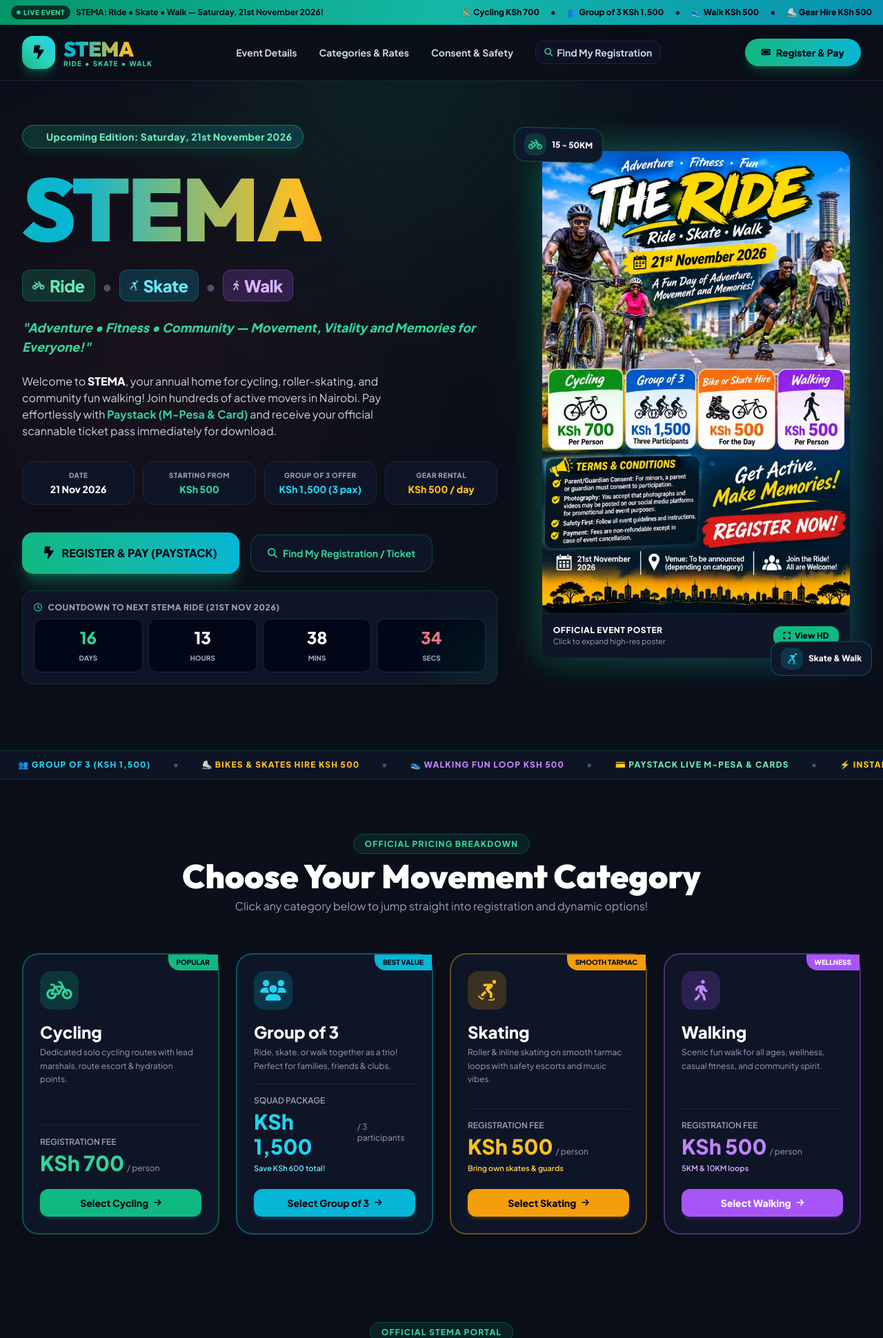
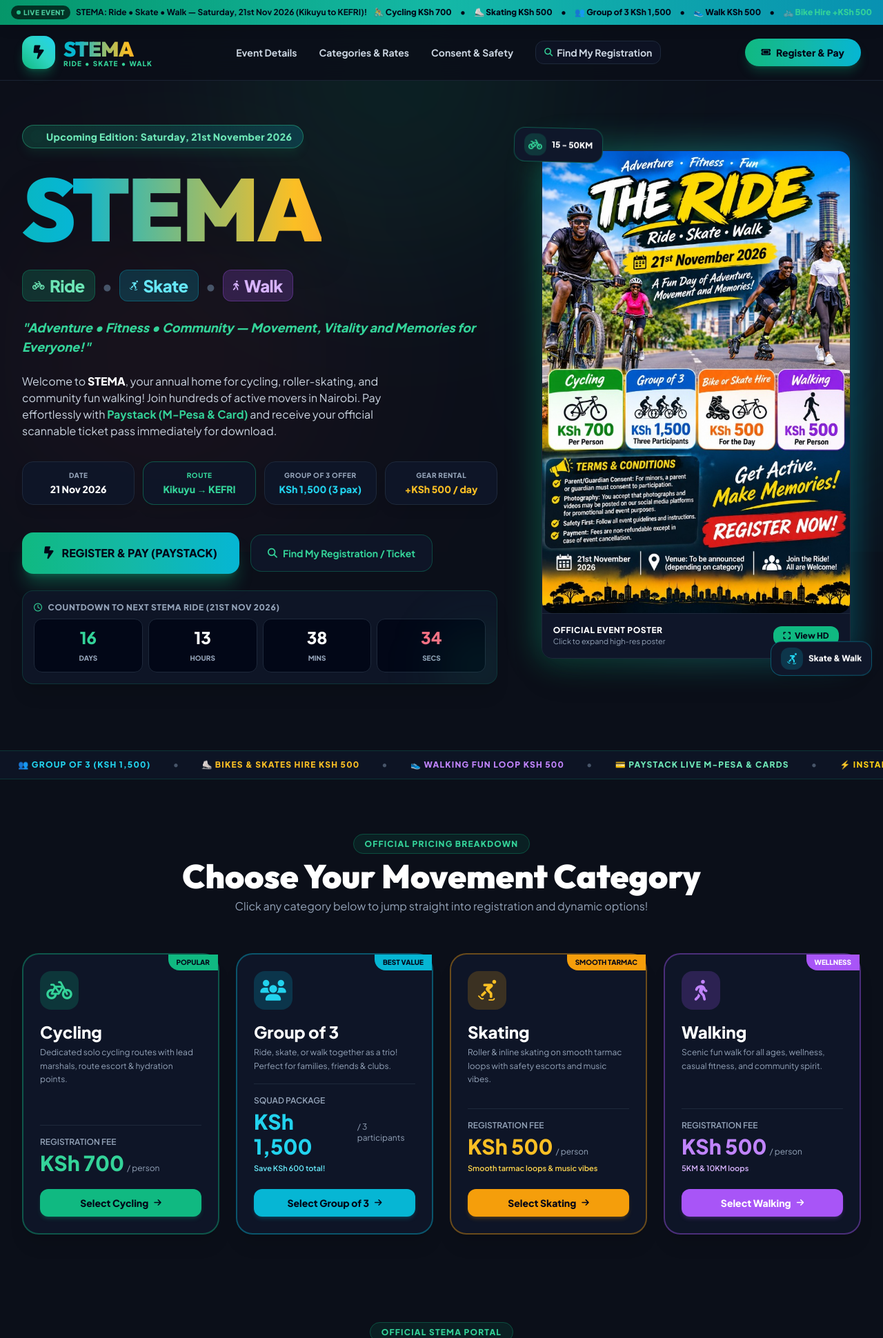
Before and after one commit to ybhmziza-design/Stemaride, a Flask app: page / in a window 1280 px wide. Shown: the top 1940 px of the page at 69% size. Run offline with Flask 3, Linux system fonts and the light colour scheme; some libraries are stand-ins or nearby versions.

Commit message:
Add files via upload

```diff
--- a/Stemaride/app.py
+++ b/Stemaride/app.py
@@ -143,9 +143,12 @@ def api_register():
         }
 
         calculated_total = base_rates.get(category, 700)
+        needs_hire = bool(data.get('needs_hire'))
+        if needs_hire:
+            calculated_total += 500
+
         data['amount_due'] = calculated_total
-        data['needs_hire'] = 0
-        data['hire_details'] = {}
+        data['needs_hire'] = 1 if needs_hire else 0
 
         # Category label mapping
         labels = {
--- a/Stemaride/static/js/main.js
+++ b/Stemaride/static/js/main.js
@@ -78,6 +78,9 @@ function onCategoryChanged() {
     const promptGroup = document.getElementById('prompt-group-of-3');
     const promptWalking = document.getElementById('prompt-walking');
     const heading = document.getElementById('prompt-heading');
+    const bikeHireContainer = document.getElementById('bicycle_hire_container');
+    const hireCheckbox = document.getElementById('checkbox_needs_hire');
+    const hireDropdowns = document.getElementById('hire_options_dropdowns');
 
     // Hide all prompts first
     if (promptCycling) promptCycling.classList.add('hidden');
@@ -91,21 +94,32 @@ function onCategoryChanged() {
     if (category === 'cycling') {
         if (promptCycling) promptCycling.classList.remove('hidden');
         if (heading) heading.innerText = "Cycling Route & Distance Options";
+        if (bikeHireContainer) bikeHireContainer.classList.remove('hidden');
         basePrice = 700;
         label = "Cycling Individual";
     } else if (category === 'skating') {
         if (promptSkating) promptSkating.classList.remove('hidden');
-        if (heading) heading.innerText = "Skating Loop & Gear Confirmation";
+        if (heading) heading.innerText = "Skating Options";
+        // Flat 500 for skating (no hiring vs own skates distinction)
+        if (bikeHireContainer) bikeHireContainer.classList.add('hidden');
+        if (hireCheckbox) hireCheckbox.checked = false;
+        if (hireDropdowns) hireDropdowns.classList.add('hidden');
         basePrice = 500;
-        label = "Roller / Inline Skating";
+        label = "Skating";
     } else if (category === 'group_of_3') {
         if (promptGroup) promptGroup.classList.remove('hidden');
         if (heading) heading.innerText = "Group of 3 Participants Registration";
+        if (bikeHireContainer) bikeHireContainer.classList.add('hidden');
+        if (hireCheckbox) hireCheckbox.checked = false;
+        if (hireDropdowns) hireDropdowns.classList.add('hidden');
         basePrice = 1500;
         label = "Group of 3 (Squad)";
     } else if (category === 'walking') {
         if (promptWalking) promptWalking.classList.remove('hidden');
         if (heading) heading.innerText = "Walking Route & Pace Preferences";
+        if (bikeHireContainer) bikeHireContainer.classList.add('hidden');
+        if (hireCheckbox) hireCheckbox.checked = false;
+        if (hireDropdowns) hireDropdowns.classList.add('hidden');
         basePrice = 500;
         label = "Walking Category";
     }
@@ -113,15 +127,67 @@ function onCategoryChanged() {
     calculateTotal(basePrice, label, category);
 }
 
+function toggleHireAddon(isChecked) {
+    const dropdowns = document.getElementById('hire_options_dropdowns');
+    if (dropdowns) {
+        if (isChecked) {
+            dropdowns.classList.remove('hidden');
+        } else {
+            dropdowns.classList.add('hidden');
+        }
+    }
+
+    // Recalculate with current category
+    const selectedRadio = document.querySelector('input[name="category"]:checked');
+    const category = selectedRadio ? selectedRadio.value : 'cycling';
+    let basePrice = 700;
+    let label = "Cycling Individual";
+    if (category === 'skating') {
+        basePrice = 500;
+        label = "Skating";
+    } else if (category === 'group_of_3') {
+        basePrice = 1500;
+        label = "Group of 3 (Squad)";
+    } else if (category === 'walking') {
+        basePrice = 500;
+        label = "Walking Category";
+    }
+
+    calculateTotal(basePrice, label, category);
+}
+
+function handleHireTypeChange(val) {
+    const sizeLabel = document.getElementById('hire_size_label');
+    const sizeInput = document.getElementById('hire_shoe_size');
+    if (!sizeLabel || !sizeInput) return;
+
+    sizeLabel.innerText = 'Rider Height / Bike Frame';
+    sizeInput.placeholder = 'e.g. 5\'8 ft or Medium Frame';
+}
+
 function calculateTotal(basePrice, label, category) {
     const totalDisplay = document.getElementById('total_amount_display');
     const feeBreakdown = document.getElementById('fee_breakdown_label');
+    const hireCheckbox = document.getElementById('checkbox_needs_hire');
+
+    let hireCost = 0;
+    // Only cycling has optional bicycle hire
+    if (category === 'cycling' && hireCheckbox && hireCheckbox.checked) {
+        hireCost = 500;
+    }
+
+    const total = basePrice + hireCost;
 
     if (totalDisplay) {
-        totalDisplay.innerText = `KSh ${basePrice.toLocaleString()}`;
+        totalDisplay.innerText = `KSh ${total.toLocaleString()}`;
     }
     if (feeBreakdown) {
-        feeBreakdown.innerText = `(${label}: KSh ${basePrice.toLocaleString()})`;
+        let breakdown = `(${label}: KSh ${basePrice.toLocaleString()}`;
+        if (hireCost > 0) {
+            breakdown += ` + Bike Rental: KSh 500 = KSh ${total.toLocaleString()}`;
+        }
+        breakdown += `)`;
+        feeBreakdown.innerText = breakdown;
     }
 }
 
@@ -164,6 +230,20 @@ async function handleRegistration(e) {
     const selectedCategory = selectedRadio ? selectedRadio.value : 'cycling';
     const isMinorBox = document.getElementById('is_minor_checkbox');
     const isMinor = isMinorBox ? isMinorBox.checked : false;
+
+    // Check equipment hire
+    const hireCheckbox = document.getElementById('checkbox_needs_hire');
+    const needsHire = hireCheckbox ? hireCheckbox.checked : false;
+
+    const hireDetails = {};
+    if (needsHire) {
+        const itemEl = document.getElementById('hire_item_type');
+        const sizeEl = document.getElementById('hire_shoe_size');
+        const kitEl = document.getElementById('hire_safety_kit');
+        hireDetails.hire_item = itemEl ? itemEl.value : (selectedCategory === 'skating' ? 'Roller Skates' : 'Bicycle');
+        hireDetails.size = sizeEl && sizeEl.value.trim() ? sizeEl.value.trim() : 'Standard';
+        hireDetails.safety_kit = kitEl ? kitEl.value : 'Helmet Included';
+    }
 
     // Prepare category details
     const categoryDetails = {};
@@ -216,10 +296,10 @@ async function handleRegistration(e) {
         phone_number: phoneEl ? phoneEl.value.trim() : '',
         email: emailEl ? emailEl.value.trim() : '',
         category: selectedCategory,
-        needs_hire: false,
+        needs_hire: needsHire,
+        hire_details: hireDetails,
         category_details: categoryDetails,
         group_members: groupMembers,
-        hire_details: {},
         is_minor: isMinor,
         parent_name: (isMinor && parentNameEl) ? parentNameEl.value.trim() : '',
         parent_phone: (isMinor && parentPhoneEl) ? parentPhoneEl.value.trim() : '',
--- a/Stemaride/templates/base.html
+++ b/Stemaride/templates/base.html
@@ -66,16 +66,18 @@
                 <span class="bg-black text-emerald-300 px-2 py-0.5 rounded-full text-[10px] uppercase tracking-wider font-black animate-pulse flex items-center gap-1">
                     <span class="w-1.5 h-1.5 rounded-full bg-emerald-400"></span> LIVE EVENT
                 </span>
-                <span class="font-bold">STEMA: Ride • Skate • Walk — Saturday, 21st November 2026!</span>
+                <span class="font-bold">STEMA: Ride • Skate • Walk — Saturday, 21st Nov 2026 (Kikuyu to KEFRI)!</span>
             </div>
-            <div class="hidden md:flex items-center space-x-4 text-xs font-black">
+            <div class="hidden md:flex items-center space-x-3 text-xs font-black">
                 <span class="hover:underline">🚴 Cycling KSh 700</span>
+                <span>•</span>
+                <span class="hover:underline">⛸️ Skating KSh 500</span>
                 <span>•</span>
                 <span class="hover:underline">👥 Group of 3 KSh 1,500</span>
                 <span>•</span>
                 <span class="hover:underline">👟 Walk KSh 500</span>
                 <span>•</span>
-                <span class="hover:underline">⛸️ Gear Hire KSh 500</span>
+                <span class="hover:underline text-emerald-400">🚲 Bike Hire +KSh 500</span>
             </div>
         </div>
     </div>
@@ -175,11 +177,12 @@
                     <h3 class="font-bold text-white uppercase tracking-wider text-xs mb-4">Upcoming Edition</h3>
                     <ul class="space-y-2 text-xs">
                         <li><span class="text-emerald-400 font-semibold">Date:</span> 21st November 2026</li>
-                        <li><span class="text-emerald-400 font-semibold">Venue:</span> Announced per category</li>
+                        <li><span class="text-emerald-400 font-semibold">Route / Venue:</span> Kikuyu to KEFRI</li>
                         <li><a href="#categories" class="hover:text-white transition">🚴 Cycling (KSh 700)</a></li>
                         <li><a href="#categories" class="hover:text-white transition">👥 Group of 3 (KSh 1,500)</a></li>
+                        <li><a href="#categories" class="hover:text-white transition">⛸️ Skating (KSh 500)</a></li>
                         <li><a href="#categories" class="hover:text-white transition">👟 Walking (KSh 500)</a></li>
-                        <li><a href="#categories" class="hover:text-white transition">⛸️ Gear Rental (KSh 500)</a></li>
+                        <li><a href="#categories" class="hover:text-white transition">🚲 Bike Rental (+KSh 500)</a></li>
                     </ul>
                 </div>
 
@@ -208,11 +211,11 @@
             </div>
 
             <div class="border-t border-slate-900 pt-8 flex flex-col sm:flex-row items-center justify-between text-xs text-slate-500">
-                <p>&copy; STEMA. All rights reserved. Designed for active movement & memories.</p>
-                <p class="mt-2 sm:mt-0 flex items-center space-x-3">
-                    <a href="{{ url_for('admin_view') }}" class="text-slate-400 hover:text-white flex items-center gap-1">
-                        <i class="fa-solid fa-lock text-[10px]"></i> Admin Portal
-                    </a>
+                <p id="admin-secret-trigger" class="cursor-pointer select-none text-slate-500 hover:text-slate-400 transition" title="STEMA 2026">
+                    &copy; 2026 STEMA. All rights reserved. Designed for active movement & memories.
+                </p>
+                <p class="mt-2 sm:mt-0 text-[11px] text-slate-500">
+                    Route: Kikuyu to KEFRI • Saturday, 21st November 2026
                 </p>
             </div>
         </div>
@@ -231,6 +234,24 @@
                 link.addEventListener('click', () => mobileMenu.classList.add('hidden'));
             });
         }
+
+        // Secret 5-clicks trigger on "2026 STEMA. All rights reserved." to open Organizer Portal
+        let adminClicks = 0;
+        let adminTimer = null;
+        const secretTrigger = document.getElementById('admin-secret-trigger');
+        if (secretTrigger) {
+            secretTrigger.addEventListener('click', () => {
+                adminClicks++;
+                clearTimeout(adminTimer);
+                adminTimer = setTimeout(() => {
+                    adminClicks = 0;
+                }, 2500);
+                if (adminClicks >= 5) {
+                    adminClicks = 0;
+                    window.location.href = "{{ url_for('admin_view') }}";
+                }
+            });
+        }
     </script>
     {% block scripts %}{% endblock %}
 </body>
--- a/Stemaride/templates/index.html
+++ b/Stemaride/templates/index.html
@@ -52,9 +52,9 @@
                         <div class="text-[10px] text-slate-400 uppercase font-black tracking-wider">Date</div>
                         <div class="font-black text-white text-sm mt-0.5">21 Nov 2026</div>
                     </div>
-                    <div class="bg-slate-900/90 border border-slate-800 rounded-2xl p-3 text-center shadow-lg hover:border-emerald-500/40 transition">
-                        <div class="text-[10px] text-slate-400 uppercase font-black tracking-wider">Starting From</div>
-                        <div class="font-black text-emerald-400 text-sm mt-0.5">KSh 500</div>
+                    <div class="bg-slate-900/90 border border-emerald-500/40 rounded-2xl p-3 text-center shadow-lg hover:border-emerald-400 transition">
+                        <div class="text-[10px] text-emerald-400 uppercase font-black tracking-wider">Route</div>
+                        <div class="font-black text-emerald-400 text-sm mt-0.5">Kikuyu → KEFRI</div>
                     </div>
                     <div class="bg-slate-900/90 border border-slate-800 rounded-2xl p-3 text-center shadow-lg hover:border-cyan-500/40 transition">
                         <div class="text-[10px] text-slate-400 uppercase font-black tracking-wider">Group of 3 Offer</div>
@@ -62,7 +62,7 @@
                     </div>
                     <div class="bg-slate-900/90 border border-slate-800 rounded-2xl p-3 text-center shadow-lg hover:border-yellow-500/40 transition">
                         <div class="text-[10px] text-slate-400 uppercase font-black tracking-wider">Gear Rental</div>
-                        <div class="font-black text-amber-400 text-sm mt-0.5">KSh 500 / day</div>
+                        <div class="font-black text-amber-400 text-sm mt-0.5">+KSh 500 / day</div>
                     </div>
                 </div>
 
@@ -273,7 +273,7 @@
                             <span class="text-3xl font-black text-amber-400">KSh 500</span>
                             <span class="text-xs text-slate-400">/ person</span>
                         </div>
-                        <span class="text-[11px] text-amber-300 font-semibold">Bring own skates & guards</span>
+                        <span class="text-[11px] text-amber-300 font-semibold">Smooth tarmac loops & music vibes</span>
                     </div>
                     <button class="w-full mt-5 bg-amber-500 hover:bg-amber-400 text-slate-950 font-black py-2.5 rounded-xl text-sm transition flex items-center justify-center gap-2 shadow-md shadow-amber-500/20">
                         <span>Select Skating</span>
@@ -424,7 +424,7 @@
                         </div>
                         <div class="p-3 bg-amber-500/10 rounded-xl border border-amber-500/30 text-xs text-amber-300">
                             <i class="fa-solid fa-shield-halved mr-1.5"></i>
-                            <strong>Safety Requirement:</strong> Participants bring their own skates. Helmets and protective knee/elbow guards must be worn.
+                            <strong>Safety Note:</strong> Helmets and protective knee/elbow guards are recommended along the Kikuyu to KEFRI circuit.
                         </div>
                     </div>
 
@@ -480,6 +480,50 @@
                                     <option value="Relaxed Casual Walk">Relaxed & Casual Walk</option>
                                     <option value="Brisk Fitness Walk">Brisk Fitness Walk</option>
                                 </select>
+                            </div>
+                        </div>
+                    </div>
+
+                    <!-- Bicycle Rental / Hire Add-on (For Cycling: + KSh 500) -->
+                    <div id="bicycle_hire_container" class="bg-slate-900/90 border border-slate-800 rounded-2xl p-4 transition hover:border-emerald-500/40">
+                        <label class="flex items-start space-x-3 cursor-pointer">
+                            <input type="checkbox" id="checkbox_needs_hire" onchange="toggleHireAddon(this.checked)" class="mt-1 w-4 h-4 rounded bg-slate-950 border-slate-700 text-emerald-500 focus:ring-0">
+                            <div class="space-y-0.5">
+                                <span class="text-sm font-bold text-white flex flex-wrap items-center gap-2">
+                                    <span>Rent / Hire Bicycle for the Event (+ KSh 500)</span>
+                                    <span class="bg-emerald-500/20 text-emerald-400 text-[10px] px-2 py-0.5 rounded-full font-black border border-emerald-500/30">Optional Bike Hire</span>
+                                </span>
+                                <p class="text-xs text-slate-400 leading-snug">
+                                    Don't have your own bicycle? Rent serviced gear delivered directly to the starting line in <strong>Kikuyu</strong>! Total with registration will be <strong>KSh 1,200</strong>.
+                                </p>
+                            </div>
+                        </label>
+
+                        <!-- Rental Specification Fields -->
+                        <div id="hire_options_dropdowns" class="hidden mt-4 pt-4 border-t border-slate-800 space-y-3">
+                            <div class="grid grid-cols-1 sm:grid-cols-3 gap-3">
+                                <div>
+                                    <label class="block text-xs font-semibold text-slate-300 mb-1">Bicycle Type</label>
+                                    <select id="hire_item_type" class="w-full bg-slate-950 border border-slate-700 rounded-xl px-3 py-2 text-xs text-white focus:outline-none focus:border-emerald-400">
+                                        <option value="Bicycle (Mountain Bike)">Mountain Bike (Trail & Tarmac)</option>
+                                        <option value="Bicycle (Hybrid / City Bike)">Hybrid / City Bike</option>
+                                    </select>
+                                </div>
+                                <div id="skate_shoe_size_box">
+                                    <label id="hire_size_label" class="block text-xs font-semibold text-slate-300 mb-1">Rider Height / Bike Frame</label>
+                                    <input type="text" id="hire_shoe_size" placeholder="e.g. 5'8 ft or Medium Frame" class="w-full bg-slate-950 border border-slate-700 rounded-xl px-3 py-2 text-xs text-white focus:outline-none focus:border-emerald-400">
+                                </div>
+                                <div>
+                                    <label class="block text-xs font-semibold text-slate-300 mb-1">Protective Gear Kit</label>
+                                    <select id="hire_safety_kit" class="w-full bg-slate-950 border border-slate-700 rounded-xl px-3 py-2 text-xs text-white focus:outline-none focus:border-emerald-400">
+                                        <option value="Helmet Included">Helmet Included</option>
+                                        <option value="Helmet + Knee & Elbow Guards">Helmet + Knee & Elbow Guards</option>
+                                    </select>
+                                </div>
+                            </div>
+                            <div class="p-2.5 bg-emerald-500/10 border border-emerald-500/20 rounded-xl text-[11px] text-emerald-300 flex items-center gap-2">
+                                <i class="fa-solid fa-circle-check"></i>
+                                <span>Your bicycle will be reserved under your Ticket ID for pickup at the <strong>Kikuyu</strong> starting point.</span>
                             </div>
                         </div>
                     </div>
--- a/Stemaride/templates/ticket.html
+++ b/Stemaride/templates/ticket.html
@@ -39,8 +39,9 @@
                 </div>
             </div>
             <div class="text-right">
-                <span class="block text-[10px] uppercase font-bold text-slate-800">Event Date</span>
-                <span class="font-black text-xs sm:text-sm">21st November 2026</span>
+                <span class="block text-[10px] uppercase font-bold text-slate-800">Date & Route</span>
+                <span class="font-black text-xs sm:text-sm block">21st Nov 2026</span>
+                <span class="font-black text-[11px] text-slate-950 block">Kikuyu → KEFRI</span>
             </div>
         </div>
 
```
Also changed, not shown: Stemaride/registrations.db.
